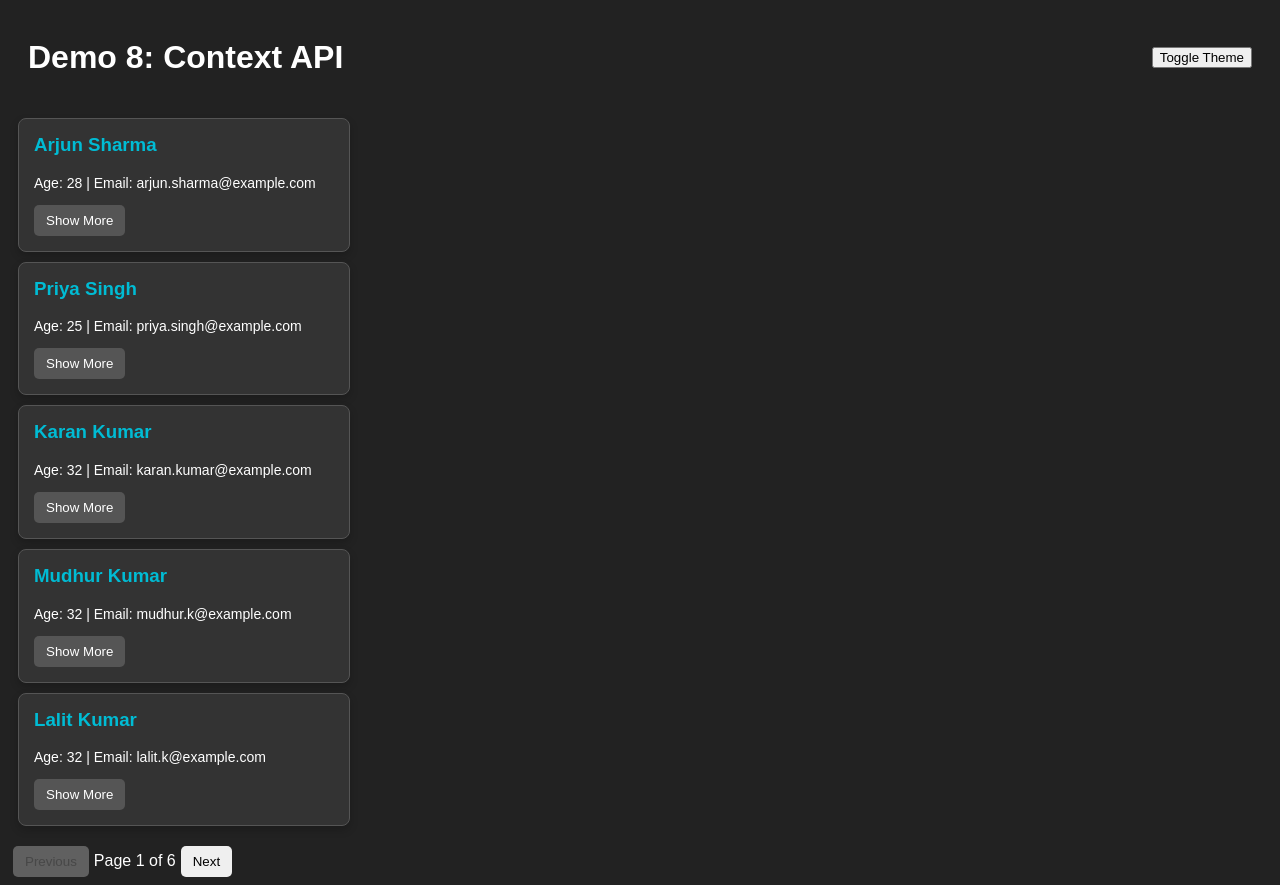
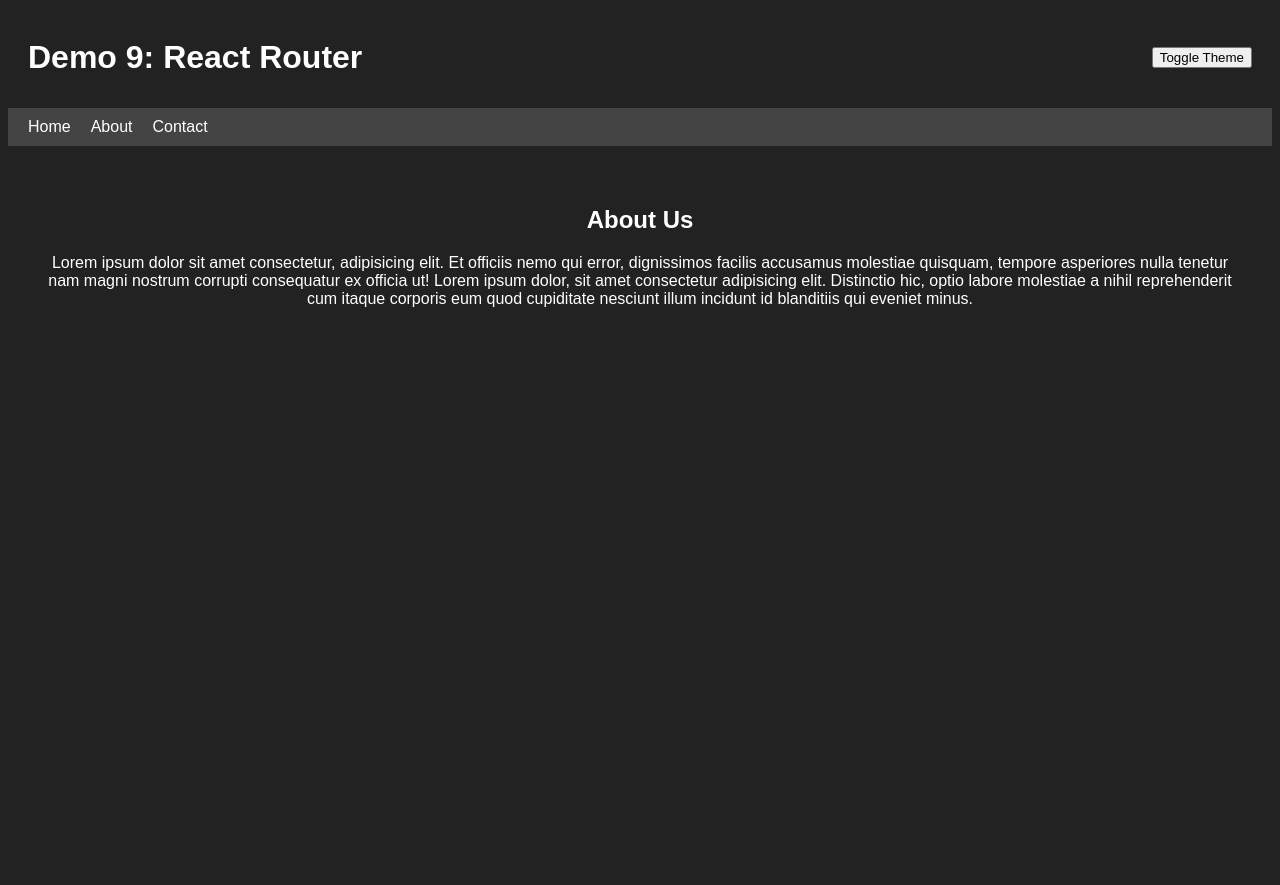
Before and after one commit to thedeorasidharth/react-demos, a React (Vite) app: page /about in a window 1280 px wide. After the commit the page ends 800 px from the top, so only its background shows below. Built offline with nearby package versions, Linux system fonts and the light colour scheme.

Commit message:
use react-router-dom to add different pages like about, contact,  home

```diff
--- a/package.json
+++ b/package.json
@@ -11,7 +11,8 @@
   },
   "dependencies": {
     "react": "^19.1.1",
-    "react-dom": "^19.1.1"
+    "react-dom": "^19.1.1",
+    "react-router-dom": "^7.8.2"
   },
   "devDependencies": {
     "@eslint/js": "^9.33.0",
--- /dev/null
+++ b/src/About.jsx
@@ -0,0 +1,12 @@
+import React from 'react';
+
+function About() {
+  return (
+    <div style={{ padding: '20px', textAlign: 'center' }}>
+      <h2>About Us</h2>
+      <p>Lorem ipsum dolor sit amet consectetur, adipisicing elit. Et officiis nemo qui error, dignissimos facilis accusamus molestiae quisquam, tempore asperiores nulla tenetur nam magni nostrum corrupti consequatur ex officia ut! Lorem ipsum dolor, sit amet consectetur adipisicing elit. Distinctio hic, optio labore molestiae a nihil reprehenderit cum itaque corporis eum quod cupiditate nesciunt illum incidunt id blanditiis qui eveniet minus.</p>
+    </div>
+  );
+}
+
+export default About;
--- a/src/App.jsx
+++ b/src/App.jsx
@@ -1,92 +1,38 @@
-// src/App.jsx
-
-import { useState, useEffect } from "react";
-import Header from "./Header";
-import UserCard from "./UserCard";
-import "./App.css";
-
-const ITEMS_PER_PAGE = 5;
+import { BrowserRouter, Routes, Route, Link } from 'react-router-dom';
+import Header from './Header';
+import UsersPage from './UsersPage';
+import About from './About';
+import Contact from './Contact';
+import './App.css';
+import { ThemeProvider } from './ThemeContext';
 
 function App() {
-  const [users, setUsers] = useState([]);
-  const [loading, setLoading] = useState(true);
-  const [error, setError] = useState(null);
-  const [currentPage, setCurrentPage] = useState(1);
-
-  useEffect(() => {
-    const fetchUsers = async () => {
-      try {
-        setLoading(true);
-        const response = await fetch("/data.json");
-
-        if (!response.ok) {
-          throw new Error("Failed to fetch data.");
-        }
-
-        const data = await response.json();
-        setUsers(data.users || []);
-        setError(null);
-      } catch (err) {
-        setError(err.message);
-        setUsers([]);
-      } finally {
-        setLoading(false);
-      }
-    };
-
-    fetchUsers();
-  }, []);
-
-  const totalPages = Math.ceil(users.length / ITEMS_PER_PAGE);
-  const startIndex = (currentPage - 1) * ITEMS_PER_PAGE;
-  const endIndex = startIndex + ITEMS_PER_PAGE;
-  const currentItems = users.slice(startIndex, endIndex);
-
-  const handlePrevPage = () => {
-    setCurrentPage((prevPage) => Math.max(prevPage - 1, 1));
-  };
-
-  const handleNextPage = () => {
-    setCurrentPage((prevPage) => Math.min(prevPage + 1, totalPages));
-  };
-
   return (
-    <div>
-      <Header title="Demo 8: Context API" />
-
-      {error && <p style={{ color: "red" }}>Error: {error}</p>}
-
-      {loading ? (
-        <p>Loading users...</p>
-      ) : users.length === 0 ? (
-        <p>No Data Found!</p>
-      ) : (
-        <>
-          {currentItems.map((user, index) => (
-            <UserCard
-              key={startIndex + index}
-              name={user.name}
-              age={user.age}
-              email={user.email}
-              phone={user.phone}
-              address={user.address}
-            />
-          ))}
-
-          <div className="pagination-container">
-            <button onClick={handlePrevPage} disabled={currentPage === 1}>
-              Previous
-            </button>
-            <span>
-              Page {currentPage} of {totalPages}
-            </span>
-            <button onClick={handleNextPage} disabled={currentPage === totalPages}>
-              Next
-            </button>
-          </div>
-        </>
-      )}
-    </div>
+    <ThemeProvider>
+      <BrowserRouter>
+        <Header title="Demo 9: React Router" />
+        <nav style={{ padding: '10px 20px', backgroundColor: '#444', color: '#fff' }}>
+          <ul style={{ listStyle: 'none', padding: 0, margin: 0, display: 'flex', gap: '20px' }}>
+            <li>
+              <Link to="/" style={{ color: '#fff', textDecoration: 'none' }}>Home</Link>
+            </li>
+            <li>
+              <Link to="/about" style={{ color: '#fff', textDecoration: 'none' }}>About</Link>
+            </li>
+            <li>
+              <Link to="/contact" style={{ color: '#fff', textDecoration: 'none' }}>Contact</Link>
+            </li>
+          </ul>
+        </nav>
+        <div style={{ padding: '20px' }}>
+          <Routes>
+            <Route path="/" element={<UsersPage />} />
+            <Route path="/about" element={<About />} />
+            <Route path="/contact" element={<Contact />} />
+          </Routes>
+        </div>
+      </BrowserRouter>
+    </ThemeProvider>
   );
 }
 
--- /dev/null
+++ b/src/Contact.jsx
@@ -0,0 +1,12 @@
+import React from 'react';
+
+function Contact() {
+  return (
+    <div style={{ padding: '20px', textAlign: 'center' }}>
+      <h2>Contact Us</h2>
+      <p>contact  us on xyz@gmail.com</p>
+    </div>
+  );
+}
+
+export default Contact;
--- /dev/null
+++ b/src/UsersPage.jsx
@@ -0,0 +1,92 @@
+import { useState, useEffect } from "react";
+import UserCard from "./UserCard";
+import "./App.css";
+
+const ITEMS_PER_PAGE = 5;
+
+function UsersPage() {
+  const [users, setUsers] = useState([]);
+  const [loading, setLoading] = useState(true);
+  const [error, setError] = useState(null);
+  const [currentPage, setCurrentPage] = useState(1);
+
+  useEffect(() => {
+    const localData = localStorage.getItem("users");
+    if (localData) {
+      setUsers(JSON.parse(localData));
+      setLoading(false);
+    } else {
+      const fetchUsers = async () => {
+        try {
+          setLoading(true);
+          const response = await fetch("/data.json");
+          if (!response.ok) {
+            throw new Error("Failed to fetch data.");
+          }
+          const data = await response.json();
+          setUsers(data.users || []);
+          setError(null);
+          localStorage.setItem("users", JSON.stringify(data.users || []));
+        } catch (err) {
+          setError(err.message);
+          setUsers([]);
+        } finally {
+          setLoading(false);
+        }
+      };
+      fetchUsers();
+    }
+  }, []);
+
+  const totalPages = Math.ceil(users.length / ITEMS_PER_PAGE);
+  const startIndex = (currentPage - 1) * ITEMS_PER_PAGE;
+  const endIndex = startIndex + ITEMS_PER_PAGE;
+  const currentItems = users.slice(startIndex, endIndex);
+
+  const handlePrevPage = () => {
+    setCurrentPage((prevPage) => Math.max(prevPage - 1, 1));
+  };
+
+  const handleNextPage = () => {
+    setCurrentPage((prevPage) => Math.min(prevPage + 1, totalPages));
+  };
+
+  return (
+    <div>
+      {error && <p style={{ color: "red" }}>Error: {error}</p>}
+
+      {loading ? (
+        <p>Loading users...</p>
+      ) : users.length === 0 ? (
+        <p>No Data Found!</p>
+      ) : (
+        <>
+          {currentItems.map((user, index) => (
+            <UserCard
+              key={startIndex + index}
+              name={user.name}
+              age={user.age}
+              email={user.email}
+              phone={user.phone}
+              address={user.address}
+            />
+          ))}
+
+          <div className="pagination-container">
+            <button onClick={handlePrevPage} disabled={currentPage === 1}>
+              Previous
+            </button>
+            <span>
+              Page {currentPage} of {totalPages}
+            </span>
+            <button onClick={handleNextPage} disabled={currentPage === totalPages}>
+              Next
+            </button>
+          </div>
+        </>
+      )}
+    </div>
+  );
+}
+
+export default UsersPage;
```
Also changed, not shown: 1 other file (tests, documents, lock files or other folders).
